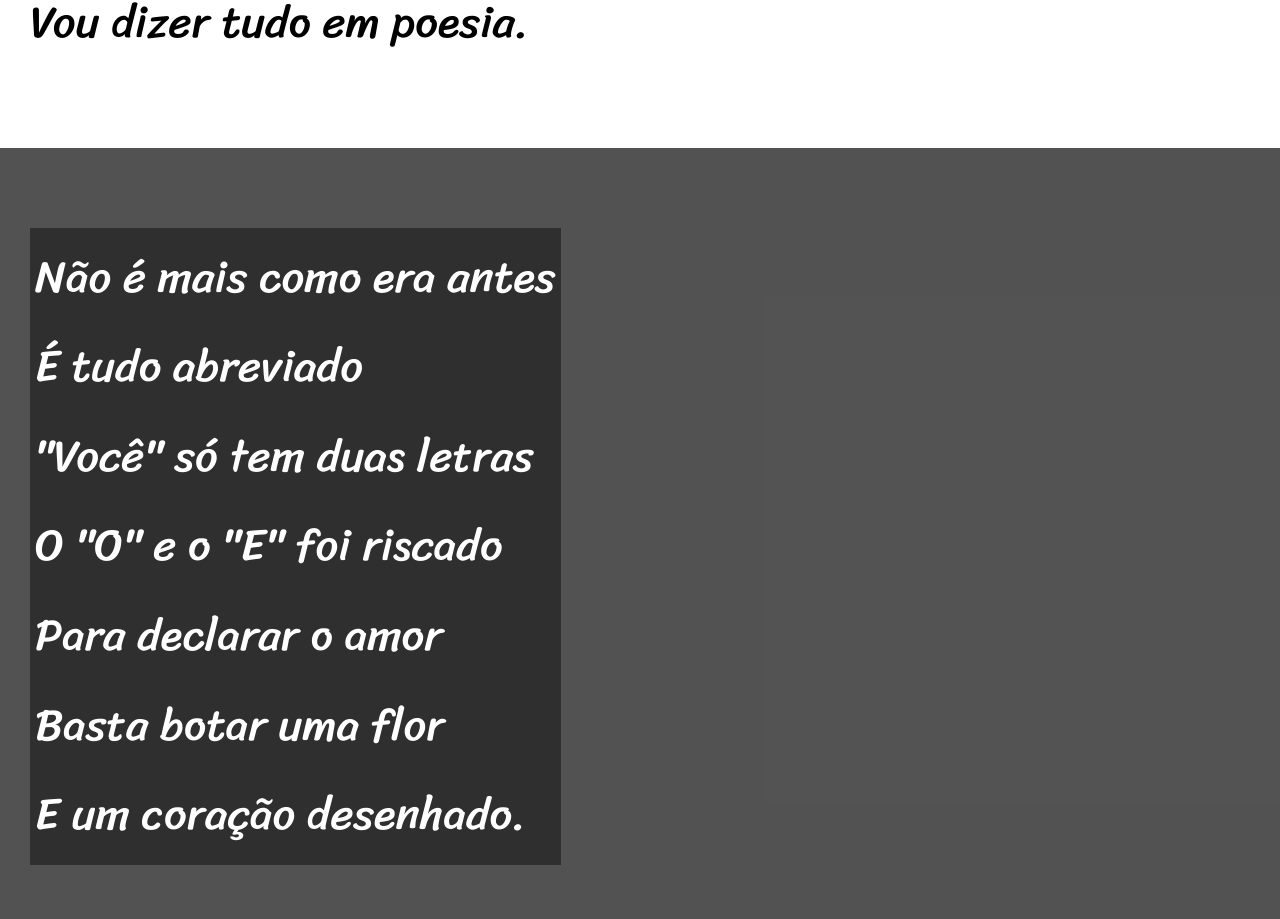
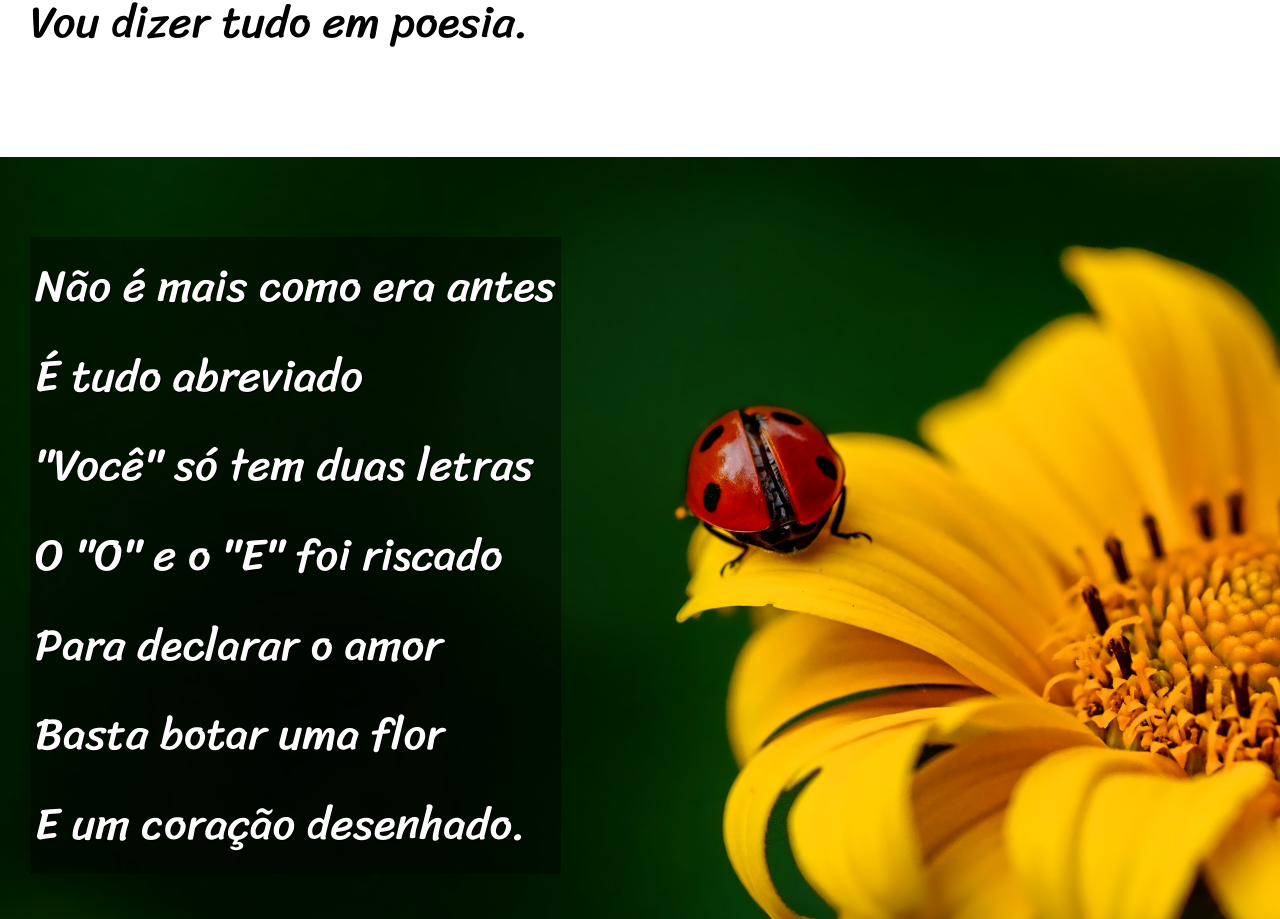
Before and after one commit to Iunaa/Project_Cordel, a website built with Vite: page index.html in a window 1280 px wide. Shown: the part 722-1641 px from the top of the page. Built offline with nearby package versions, Linux system fonts and the light colour scheme.

Commit message:
finished

```diff
--- a/index.html
+++ b/index.html
@@ -32,7 +32,7 @@
             </p>
         </section>
 
-        <section class="image">
+        <section class="image" id="img01">
             <p>
                 Não é mais como era antes <br />
                 É tudo abreviado <br />
@@ -54,7 +54,7 @@
                 Se o saite é muito bom <br />
                 Ele vale um alto preço. <br />
             </p>
-
+            <br />
             <p>
                 Pra piorar a liguagem <br />
                 O emoticom é um risco <br />
@@ -66,7 +66,7 @@
             </p>
         </section>
 
-        <section class="image">
+        <section class="image" id="img02">
             <p>
                 Tenho saudade das cartas <br />
                 Escritas com a própria mão <br />
@@ -88,7 +88,7 @@
                 O mundo ficou cativo <br />
                 Da tecnologia do agora.
             </p>
-
+            <br />
             <p>
                 Felizmente, pra orar <br />
                 Não precisa de internet <br />
--- a/style.css
+++ b/style.css
@@ -58,11 +58,15 @@ section{
 .normal{
     background-color: white;
     color:black;
+    padding-bottom: 2em;
 }
 
 .image{
-    background-color: rgba(27, 25, 25, 0.6);
+    background-color: rgba(27, 25, 25, 0.251);
     color: white;
+    padding-bottom: 1em;
+    box-shadow: 1px 1px 0px rgba(0, 0, 0, 0.5);
+    background-attachment: fixed;   /*enquanto scrolla a imagem scrolla junto (efeito paralax)*/
 
 }
 
@@ -70,6 +74,20 @@ section{
     background-color: rgba(0, 0, 0, 0.425);
     display: inline-block;
     padding: 5px;
+    text-shadow: 1px 1px 0px black;
+}
+
+#img01{
+    background-image: url(./imagens/background001.jpg);
+    background-position: right center;
+    background-size: cover;
+}
+
+#img02{
+    background-image: url(./imagens/background002.jpg);
+    background-position: right center;
+    background-size: cover;
+
 }
 
 
```
